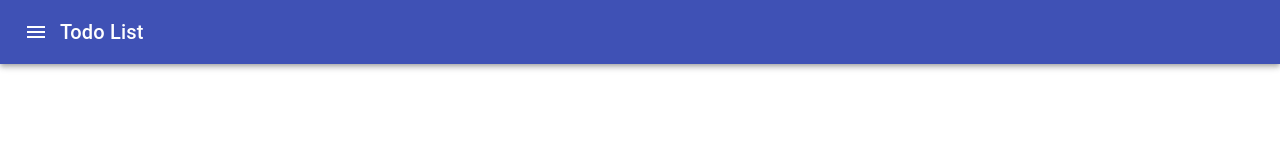
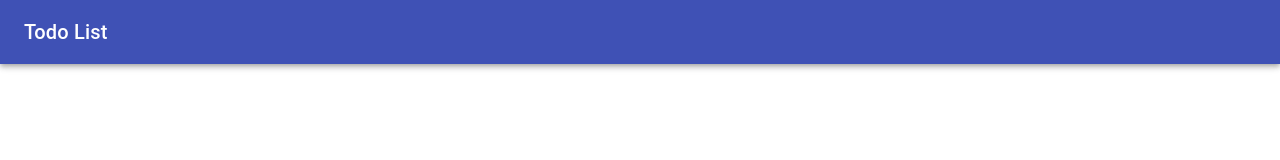
Before and after one commit to nicoalimin/todolist, a React (Create React App) app: page / in a window 1280 px wide. Shown: the top 160 px of the page. Built offline with nearby package versions, Linux system fonts and the light colour scheme.

Commit message:
Fixed css import using scss

```diff
--- a/package.json
+++ b/package.json
@@ -12,6 +12,7 @@
     "@types/node": "^12.0.0",
     "@types/react": "^16.9.0",
     "@types/react-dom": "^16.9.0",
+    "node-sass": "^4.13.1",
     "react": "^16.13.1",
     "react-dom": "^16.13.1",
     "react-scripts": "3.4.1",
--- a/src/App.tsx
+++ b/src/App.tsx
@@ -1,5 +1,4 @@
 import React from "react";
-import "./styles/App.css";
 import { Header } from "./components/Header";
 
 function App() {
--- a/src/components/Header.tsx
+++ b/src/components/Header.tsx
@@ -1,6 +1,5 @@
 import React, { Component } from "react";
-import { AppBar, Toolbar, IconButton, Typography } from "@material-ui/core";
-import { Menu as MenuIcon } from "@material-ui/icons";
+import { AppBar, Toolbar, Typography } from "@material-ui/core";
 
 type IHeaderProps = {};
 type IHeaderState = {};
@@ -8,16 +7,8 @@ type IHeaderState = {};
 export class Header extends Component<IHeaderProps, IHeaderState> {
   render() {
     return (
-      <AppBar position="static">
+      <AppBar position="static" className="navbar">
         <Toolbar>
-          <IconButton
-            edge="start"
-            className="menuButton"
-            color="inherit"
-            aria-label="menu"
-          >
-            <MenuIcon />
-          </IconButton>
           <Typography variant="h6" className="title">
             Todo List
           </Typography>
--- a/src/index.tsx
+++ b/src/index.tsx
@@ -1,6 +1,6 @@
 import React from "react";
 import ReactDOM from "react-dom";
-import "./styles/index.css";
+import "./styles/index.scss";
 import App from "./App";
 
 ReactDOM.render(
--- a/src/styles/App.css
+++ /dev/null
@@ -1,38 +0,0 @@
-.App {
-  text-align: center;
-}
-
-.App-logo {
-  height: 40vmin;
-  pointer-events: none;
-}
-
-@media (prefers-reduced-motion: no-preference) {
-  .App-logo {
-    animation: App-logo-spin infinite 20s linear;
-  }
-}
-
-.App-header {
-  background-color: #282c34;
-  min-height: 100vh;
-  display: flex;
-  flex-direction: column;
-  align-items: center;
-  justify-content: center;
-  font-size: calc(10px + 2vmin);
-  color: white;
-}
-
-.App-link {
-  color: #61dafb;
-}
-
-@keyframes App-logo-spin {
-  from {
-    transform: rotate(0deg);
-  }
-  to {
-    transform: rotate(360deg);
-  }
-}
--- /dev/null
+++ b/src/styles/App.scss
@@ -0,0 +1,7 @@
+.App {
+  text-align: center;
+}
+
+.navbar {
+  background-color: black;
+}
--- a/src/styles/index.css
+++ /dev/null
@@ -1,13 +0,0 @@
-body {
-  margin: 0;
-  font-family: -apple-system, BlinkMacSystemFont, 'Segoe UI', 'Roboto', 'Oxygen',
-    'Ubuntu', 'Cantarell', 'Fira Sans', 'Droid Sans', 'Helvetica Neue',
-    sans-serif;
-  -webkit-font-smoothing: antialiased;
-  -moz-osx-font-smoothing: grayscale;
-}
-
-code {
-  font-family: source-code-pro, Menlo, Monaco, Consolas, 'Courier New',
-    monospace;
-}
--- /dev/null
+++ b/src/styles/index.scss
@@ -0,0 +1,15 @@
+@import "App";
+
+body {
+  margin: 0;
+  font-family: -apple-system, BlinkMacSystemFont, "Segoe UI", "Roboto", "Oxygen",
+    "Ubuntu", "Cantarell", "Fira Sans", "Droid Sans", "Helvetica Neue",
+    sans-serif;
+  -webkit-font-smoothing: antialiased;
+  -moz-osx-font-smoothing: grayscale;
+}
+
+code {
+  font-family: source-code-pro, Menlo, Monaco, Consolas, "Courier New",
+    monospace;
+}
```
Also changed, not shown: 1 other file (tests, documents, lock files or other folders).
